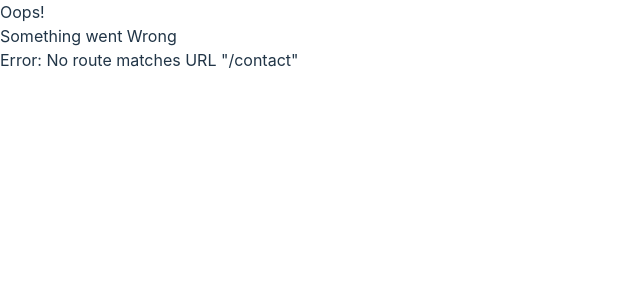
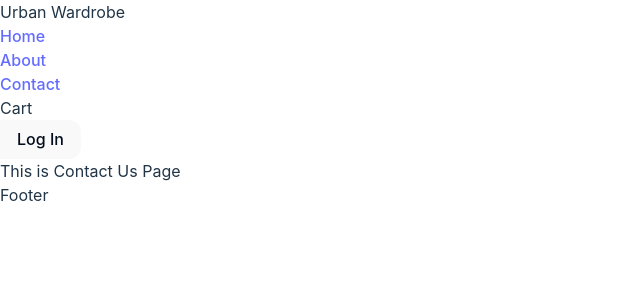
Before and after one commit to Lakshvyas007/Urban-Wardrobe, a React (Vite) app: page /contact in a window 1280 px wide. Shown: the top 300 px of the page, without its empty margins (0-640 px from the left). Built offline with nearby package versions, Linux system fonts and the light colour scheme.

Commit message:
Dynamic Routing Done

```diff
--- a/src/App.jsx
+++ b/src/App.jsx
@@ -1,23 +1,47 @@
-import { createBrowserRouter, RouterProvider } from "react-router-dom";
+import { createBrowserRouter, RouterProvider, Outlet } from "react-router-dom";
 import About from "./components/About";
 import Header from "./components/Header";
 import Footer from "./components/Footer";
 import Body from "./components/Body";
 import Error from "./components/Error";
+import Contact from "./components/Contact";
+import ProductPage from "./components/ProductPage";
 
 const Home = () => {
   return (
     <div>
       <Header />
-      <Body />
+      <Outlet />
       <Footer />
     </div>
   );
 };
 
 const AppRouter = createBrowserRouter([
-  { path: "/", element: <Home />, errorElement: <Error />},
-  { path: "/about", element: <About /> },
+  {
+    path: "/",
+    element: <Home />,
+    errorElement: <Error />,
+    children: [
+      {
+        path: "/",
+        element: <Body />,
+      },
+      {
+        path: "/about",
+        element: <About />,
+      },
+      {
+        path: "/contact",
+        element: <Contact />,
+      },
+      {
+        path: "/product/:id",
+        element: <ProductPage />,
+      },
+    ],
+  },
+  // { path: "/about", element: <About /> },
 ]);
 
 function App() {
--- a/src/components/About.jsx
+++ b/src/components/About.jsx
@@ -1,15 +1,8 @@
-import Footer from "./Footer";
-import Header from "./Header";
-
 const About = () => {
   return (
-    <>
-      <Header />
-      <div>
-        <h1>This is About Us Page</h1>
-      </div>
-      <Footer />
-    </>
+    <div>
+      <h1>This is About Us Page</h1>
+    </div>
   );
 };
 
--- /dev/null
+++ b/src/components/Contact.jsx
@@ -0,0 +1,9 @@
+const Contact = () => {
+  return (
+    <div>
+      <h1>This is Contact Us Page</h1>
+    </div>
+  );
+};
+
+export default Contact;
--- a/src/components/Header.jsx
+++ b/src/components/Header.jsx
@@ -10,7 +10,7 @@ const Header = () => {
         <ul className=" text-lg flex flex-column gap-5">
           <li><Link className="" to={"/"}>Home</Link></li>
           <li><Link to={"/about"}>About</Link></li>
-          <li>Contact</li>
+          <li><Link to={"/contact"}>Contact</Link></li>
           <li>Cart</li>
         </ul>
       </div>
--- /dev/null
+++ b/src/components/ProductPage.jsx
@@ -0,0 +1,9 @@
+import { useParams } from "react-router-dom";
+
+const ProductPage = () => {
+  const { id } = useParams();
+
+  return <div>ProductPage id:{id}</div>;
+};
+
+export default ProductPage;
```
